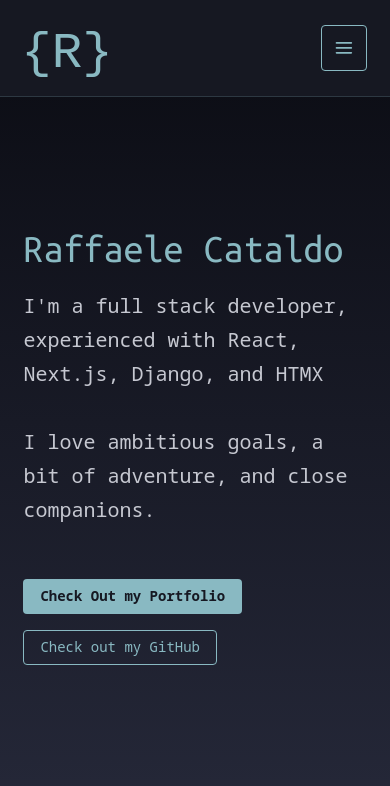
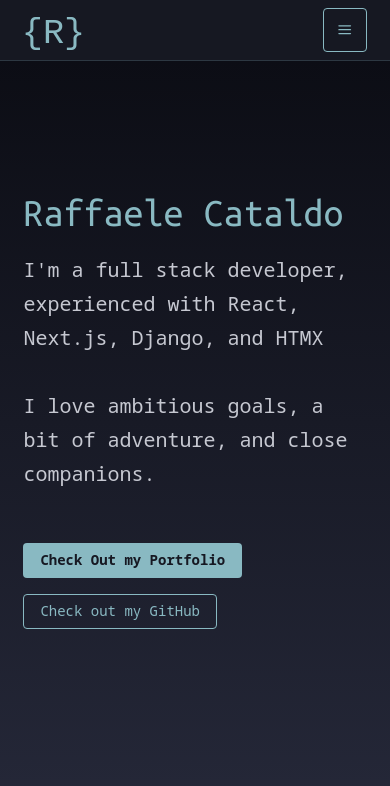
Before and after one commit to farmeroy/portfolio2.0, an Astro site: page / in a window 390 px wide. Shown: the top 786 px of the page. Built offline with nearby package versions, Linux system fonts and the light colour scheme; Astro itself is replaced by a stand-in of ours.

Commit message:
fix: smaller nav height on mobile

```diff
--- a/src/components/Nav.astro
+++ b/src/components/Nav.astro
@@ -26,7 +26,7 @@ const external = [
       ))}
     </ul>
     <details class="nav-mobile">
-      <summary aria-label="Open menu" class="btn btn-outline btn-icon btn-lg">
+      <summary aria-label="Open menu" class="btn btn-outline btn-icon">
         <svg xmlns="http://www.w3.org/2000/svg" viewBox="0 0 24 24" fill="none" stroke="currentColor" stroke-width="2" stroke-linecap="round" aria-hidden="true">
           <line x1="3" y1="6" x2="21" y2="6"/>
           <line x1="3" y1="12" x2="21" y2="12"/>
--- a/src/styles/global.css
+++ b/src/styles/global.css
@@ -49,6 +49,7 @@
   /* Layout */
   --max-width:     1400px;
   --content-width: min(88%, var(--max-width));
+  --nav-height:    96px;  /* logo and menu button fill this */
 
   /* Buttons — alias spacing/type tokens so sizing is a single swap point */
   --btn-pad-y:    var(--space-2);   /*  8px */
@@ -62,6 +63,10 @@
   /* Icons — em-based so they scale with the parent's font-size */
   --icon-sm: 0.85em;
   --icon-md: 1.1em;
+}
+
+@media (max-width: 768px) {
+  :root { --nav-height: 60px; }  /* 8px padding each side leaves a 44px tap target */
 }
 
 /* ─── Reset ─────────────────────────────────────────────────── */
@@ -157,11 +162,13 @@
     display: flex;
     align-items: center;
     justify-content: space-between;
+    height: var(--nav-height);
     padding: var(--space-4) 0;
     gap: var(--space-6);
   }
 
-  .nav-logo img { height: var(--space-16); width: auto; }
+  .nav-logo { height: 100%; }
+  .nav-logo img { height: 100%; width: auto; }
 
   .nav-links {
     display: flex;
@@ -189,6 +196,9 @@
     list-style: none;
     cursor: pointer;
     user-select: none;
+    height: 100%;
+    min-width: 44px;  /* tap-target floor, whatever the nav height resolves to */
+    min-height: 44px;
   }
 
   .nav-mobile summary::-webkit-details-marker { display: none; }
@@ -219,7 +229,8 @@
 
   @media (max-width: 768px) {
     .nav-links { display: none; }
-    .nav-mobile { display: block; position: relative; }
+    .nav-mobile { display: block; position: relative; height: 100%; }
+    .nav-inner { padding-block: var(--space-2); }
   }
 
   main { padding-block: var(--space-12); }
```
